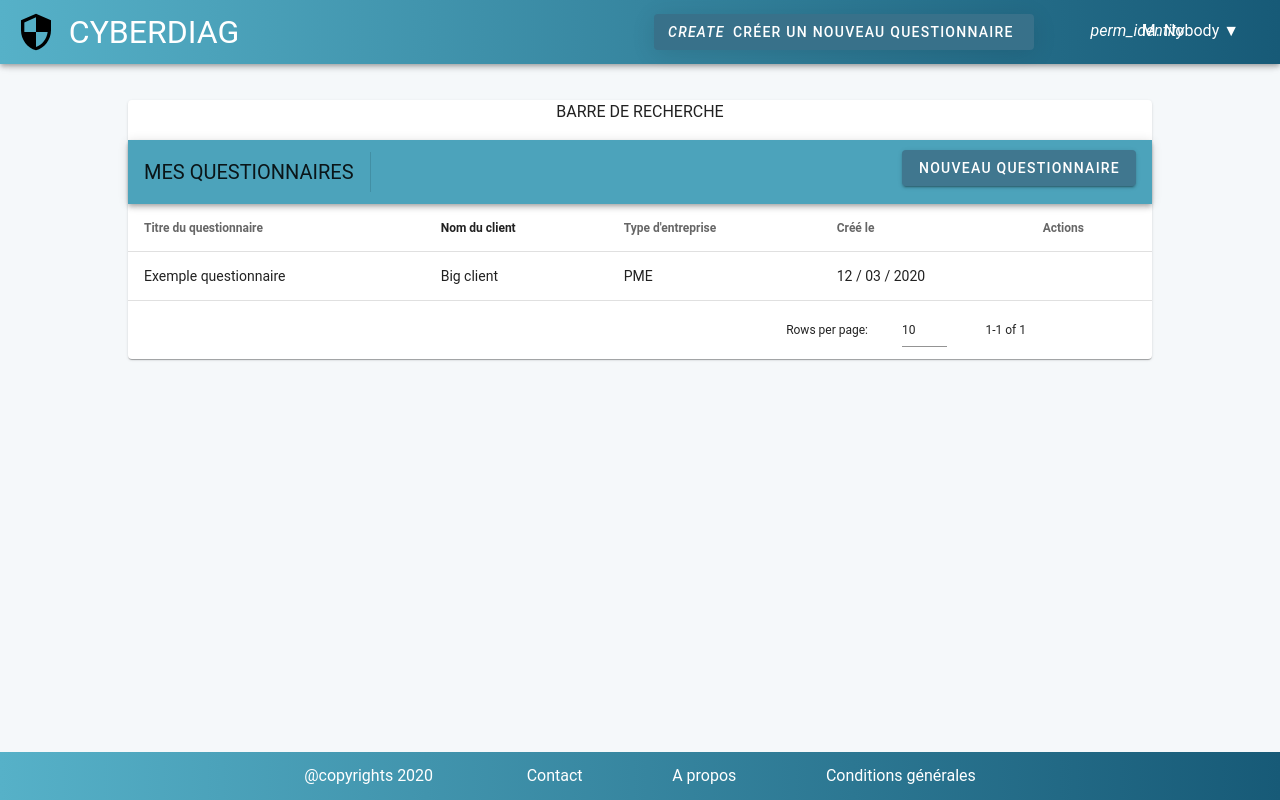
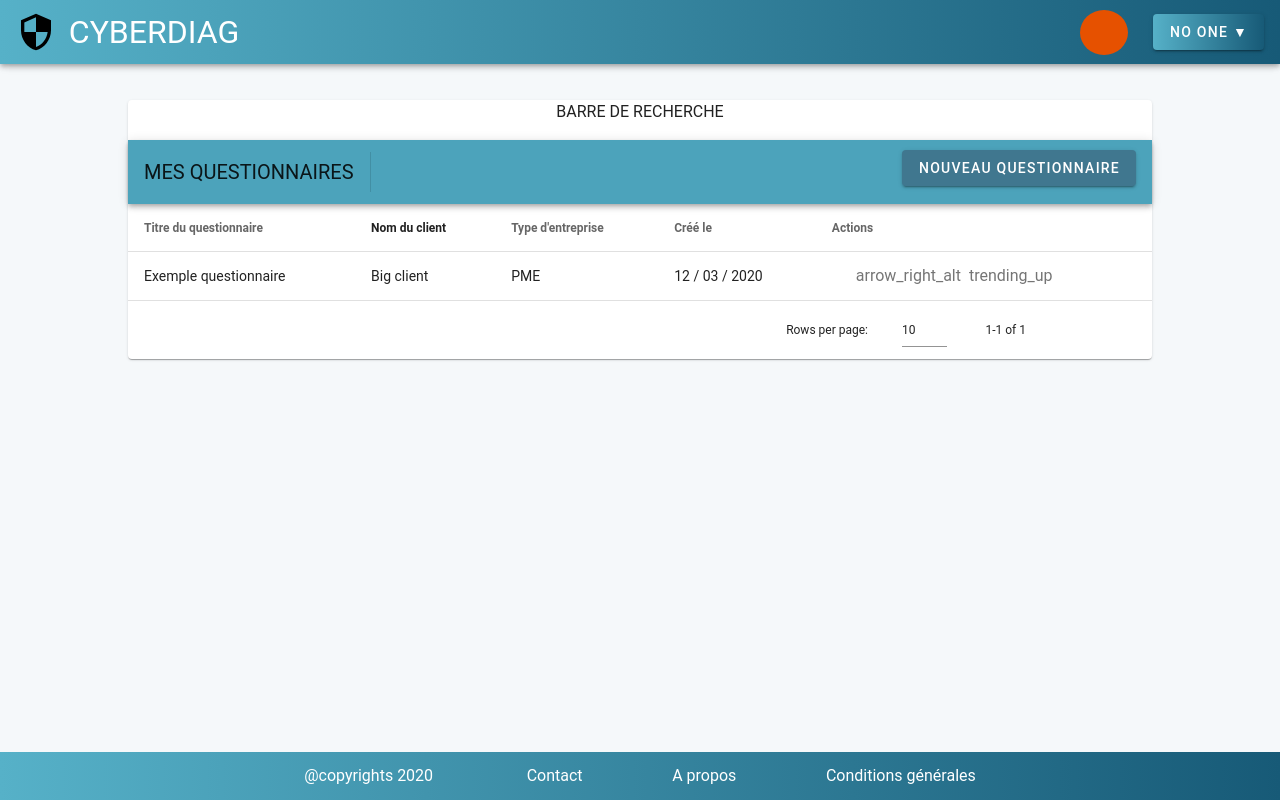
Before and after one commit to corinnerusso/cyberdiag_front, a Vue app: page /home in a window 1280 px wide. Built offline with nearby package versions, Linux system fonts and the light colour scheme; the HTML template or start-up script is replaced by a standard one.

Commit message:
change profile picture and dropdown button

```diff
--- a/src/components/HomePage.vue
+++ b/src/components/HomePage.vue
@@ -1,23 +1,14 @@
 <template>
-  <v-data-table
-    :headers="headers"
-    :items="surveys"
-    sort-by="client"
-    class="elevation-1"
-  >
+  <v-data-table :headers="headers" :items="surveys" sort-by="client" class="elevation-1">
     <template v-slot:top>
       <p>BARRE DE RECHERCHE</p>
       <v-toolbar color="#4CA3BB">
-        <v-toolbar-title color="white !important"
-          >MES QUESTIONNAIRES</v-toolbar-title
-        >
+        <v-toolbar-title color="white !important">MES QUESTIONNAIRES</v-toolbar-title>
         <v-divider class="mx-4" inset vertical></v-divider>
         <v-spacer></v-spacer>
         <v-dialog v-model="dialog" max-width="500px">
           <template v-slot:activator="{ on }">
-            <v-btn color="#40778f" dark class="mb-2" v-on="on"
-              >Nouveau questionnaire</v-btn
-            >
+            <v-btn color="#40778f" dark class="mb-2" v-on="on">Nouveau questionnaire</v-btn>
           </template>
 
           <v-card>
@@ -29,28 +20,16 @@
               <v-container>
                 <v-row>
                   <v-col cols="12" sm="6" md="4">
-                    <v-text-field
-                      v-model="editedItem.name"
-                      label="Survey"
-                    ></v-text-field>
+                    <v-text-field v-model="editedItem.name" label="Survey"></v-text-field>
                   </v-col>
                   <v-col cols="12" sm="6" md="4">
-                    <v-text-field
-                      v-model="editedItem.client"
-                      label="client"
-                    ></v-text-field>
+                    <v-text-field v-model="editedItem.client" label="client"></v-text-field>
                   </v-col>
                   <v-col cols="12" sm="6" md="4">
-                    <v-text-field
-                      v-model="editedItem.created"
-                      label="created"
-                    ></v-text-field>
+                    <v-text-field v-model="editedItem.created" label="created"></v-text-field>
                   </v-col>
                   <v-col cols="12" sm="6" md="4">
-                    <v-text-field
-                      v-model="editedItem.type"
-                      label="type"
-                    ></v-text-field>
+                    <v-text-field v-model="editedItem.type" label="type"></v-text-field>
                   </v-col>
                 </v-row>
               </v-container>
@@ -66,12 +45,15 @@
       </v-toolbar>
     </template>
     <template v-slot:item.actions="{ item }">
-      <v-icon small class="mr-2" @click="editItem(item)">
-        mdi-pencil
-      </v-icon>
-      <v-icon small @click="deleteItem(item)">
-        mdi-delete
-      </v-icon>
+      <v-icon
+        small
+        class="mr-2"
+        @click="editItem(item)"
+        title="Modifier le questionnaire"
+      >mdi-pencil</v-icon>
+      <v-icon small @click="deleteItem(item)" title="Supprimer">mdi-delete</v-icon>
+      <v-icon small @click="deleteItem(item)" title="Aller au questionnaire">arrow_right_alt</v-icon>
+      <v-icon small @click="deleteItem(item)" title="Voir les résultats">trending_up</v-icon>
     </template>
     <template v-slot:no-data>
       <v-btn color="primary" @click="initialize">Reset</v-btn>
@@ -102,15 +84,15 @@ export default {
     editedIndex: -1,
     editedItem: {
       name: "",
-      client: 0,
-      created: 0,
-      type: 0
+      client: "",
+      type: "",
+      created: ""
     },
     defaultItem: {
       name: "",
-      client: 0,
-      created: 0,
-      type: 0
+      client: "",
+      type: "",
+      created: ""
     }
   }),
 
@@ -174,4 +156,8 @@ export default {
 };
 </script>
 
-<style scoped></style>
+<style scoped>
+.v-icon.v-icon.v-icon--link {
+  margin: 4px;
+}
+</style>
--- a/src/components/Navbar.vue
+++ b/src/components/Navbar.vue
@@ -16,37 +16,30 @@
 
       <v-spacer></v-spacer>
 
-      <v-btn class="navbar-button" href target="_blank" text>
-        <div class="d-flex align-center">
-          <i class="material-icons">create</i>
-        </div>
-        <span class="mr-2">Créer un nouveau questionnaire</span>
-      </v-btn>
+      <v-avatar class="avatar_pic" color="orange darken-4">
+        <v-icon dark>mdi-account-circle</v-icon>
+      </v-avatar>
 
-      <div class="dropdown">
-        <button class="dropbtn">
-          <div class="profile_picture">
-            <i class="material-icons">perm_identity</i>
-          </div>
-
-          <!-- POSSIBLE AVATAR FROM VUETIFY -->
-          <!-- <v-avatar color="indigo">
-            <v-icon dark>mdi-account-circle</v-icon>
-          </v-avatar> -->
-          <div>M. Nobody ▼</div>
-        </button>
-        <div class="dropdown-content">
-          <router-link to="/account">Mon compte</router-link>
-          <router-link to="#">Deconnexion</router-link>
-        </div>
-      </div>
+      <v-menu offset-y>
+        <template v-slot:activator="{ on }">
+          <v-btn color="primary" dark v-on="on">No one ▼</v-btn>
+        </template>
+        <v-list>
+          <v-list-item v-for="(item, index) in items" :key="index">
+            <v-list-item-title>{{ item.title }}</v-list-item-title>
+          </v-list-item>
+        </v-list>
+      </v-menu>
     </v-app-bar>
   </div>
 </template>
 
 <script>
 export default {
-  name: "Navbar"
+  name: "Navbar",
+  data: () => ({
+    items: [{ title: "Mon compte" }, { title: "Deconnexion" }]
+  })
 };
 </script>
 
@@ -64,71 +57,11 @@ export default {
   padding-left: 1vw;
 }
 
-/* TEMPORARY ICON */
-.create {
-  font-size: 1.7em;
-  margin-left: 10%;
-}
-
-.navbar-button {
-  background-color: #38718a;
-  box-shadow: 0 4px 25px 0 rgba(0, 0, 0, 0.1);
-  color: white !important;
-}
-
-.mr-2 {
-  color: white !important;
-  margin-left: 2%;
-}
-
 /* PROFILE PIC */
-
-.profile_picture {
-  width: 4vw;
-}
-
-/* DROPDOWN BUTTON  */
-.dropbtn {
-  color: white;
-  padding: 18px 25px 20px 18px;
-  font-size: 16px;
-  border: none;
-  cursor: pointer;
-  display: flex;
-  margin-left: 3vw;
-}
-
-.dropdown {
-  position: relative;
-  display: inline-block;
-}
-
-.dropdown-content {
-  display: none;
-  position: absolute;
-  background-color: #f9f9f9;
-  min-width: 160px;
-  box-shadow: 0px 8px 16px 0px rgba(0, 0, 0, 0.2);
-  z-index: 1;
-  margin-left: 3vw;
-}
-
-.dropdown-content a {
-  color: black;
-  padding: 12px 16px;
-  text-decoration: none;
-  display: block;
-}
-
-.dropdown-content a:hover {
-  background-color: #f1f1f1;
-}
-
-.dropdown:hover .dropdown-content {
-  display: block;
-}
-
-.dropdown:hover .dropbtn {
-  background-color: #3e8e41;
+.avatar_pic {
+  height: 45px !important;
+  min-width: 45px;
+  width: 45px;
+  margin: 2%;
 }
 </style>
```
